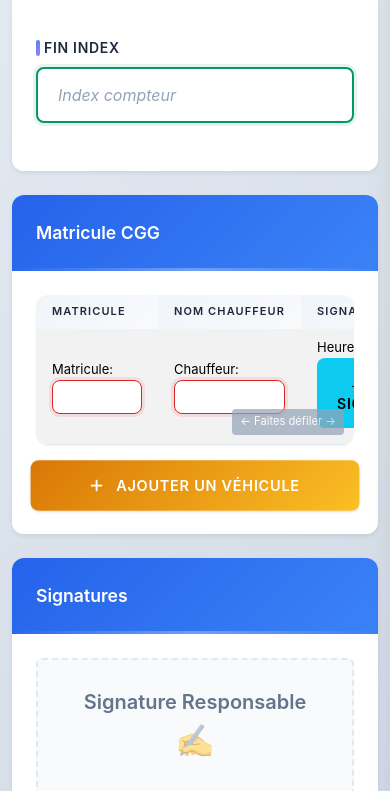
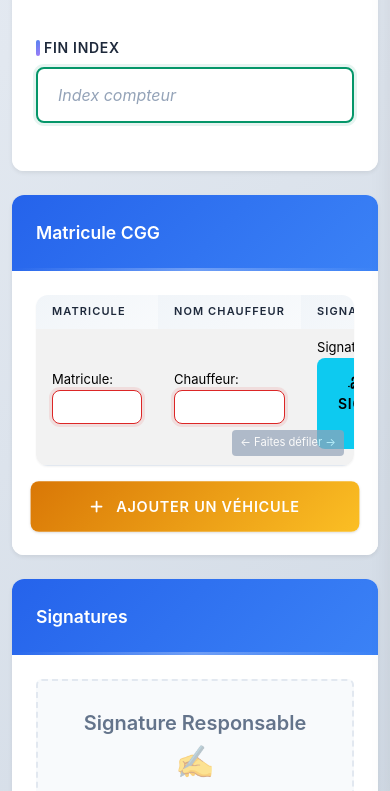
Before and after one commit to ahmedEssyad/eter-rapports-journaliers, a website: page public/eter-form.html in a window 390 px wide. Both pictures are taken after typing "Sample", "Sample", "Sample", "Sample", "2020-01-15", "5" into the empty fields and a click on the button "AJOUTER UN VÉHICULE". Shown: the part 1486-2277 px from the top of the page. Drawn offline with nearby package versions, Linux system fonts and the light colour scheme.

Commit message:
signature fixed

```diff
--- a/public/css/eter-form-bootstrap.css
+++ b/public/css/eter-form-bootstrap.css
@@ -1244,3 +1244,33 @@ body {
     display: none;
   }
 }
+
+/* CORRECTION CRITIQUE: Colonne Signature manquante dans le CSS responsive */
+/* Force la visibilité de la colonne Signature (colonne 3) */
+.vehicle-table th:nth-child(3),
+.vehicle-table td:nth-child(3) {
+  min-width: 120px !important;
+  width: 120px !important;
+  max-width: 120px !important;
+}
+
+/* Correction pour tous les breakpoints responsive */
+@media (max-width: 768px) {
+  .vehicle-table th:nth-child(3),
+  .vehicle-table td:nth-child(3) {
+    min-width: 100px !important;
+  }
+}
+
+@media (max-width: 576px) {
+  .vehicle-table th:nth-child(3),
+  .vehicle-table td:nth-child(3) {
+    min-width: 90px !important;
+  }
+}
+
+@media (max-width: 480px) {
+  .vehicle-table tbody td:nth-child(3):before {
+    content: "Signature: ";
+  }
+}
```
Also changed, not shown: server.js (+15 -5 lines).
